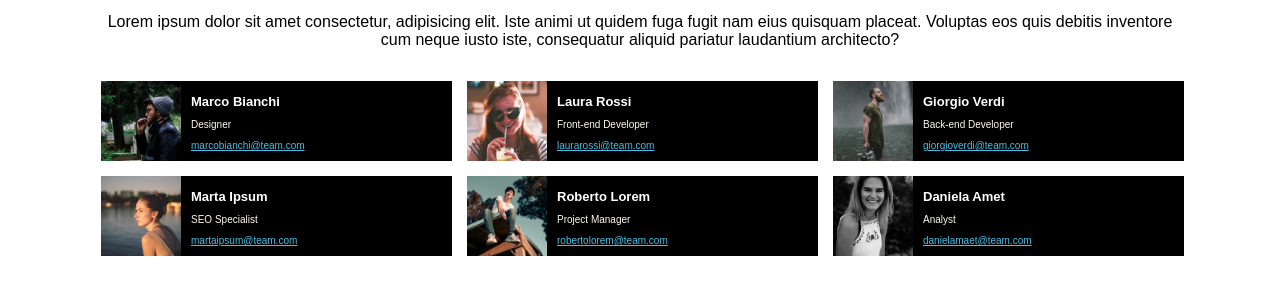
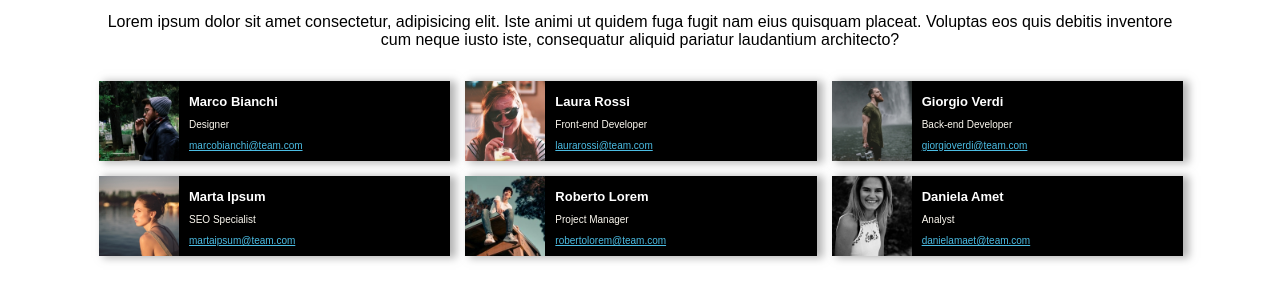
Before and after one commit to alessandrosaladino-tech/html-css-float-cards, a plain HTML site: page index.html in a window 1280 px wide. Shown: the part 56-356 px from the top of the page. Drawn offline with Linux system fonts and the light colour scheme; a web font is replaced by a local one.

Commit message:
Fix
fixed margin and add box shadow

```diff
--- a/assets/style.css
+++ b/assets/style.css
@@ -36,11 +36,11 @@ h1 {
 
    .col {
     float: left;
-    margin: auto;
-    width: calc(100%/3);
+    width: calc(100% / 3 - 15px);
     background-color: black;
-    border-left: 15px solid white;
-    border-bottom: 15px solid white;
+    margin: 0 15px 15px 0;
+    border: 1px;
+    box-shadow: 5px 1px 8px 1px #80808096;
    }
 
    img{
@@ -92,5 +92,6 @@ a {
 
 main{
 
-    margin-left: -10px;
+    margin-right: -14px;
+    margin-left: 3px;
 }
```
